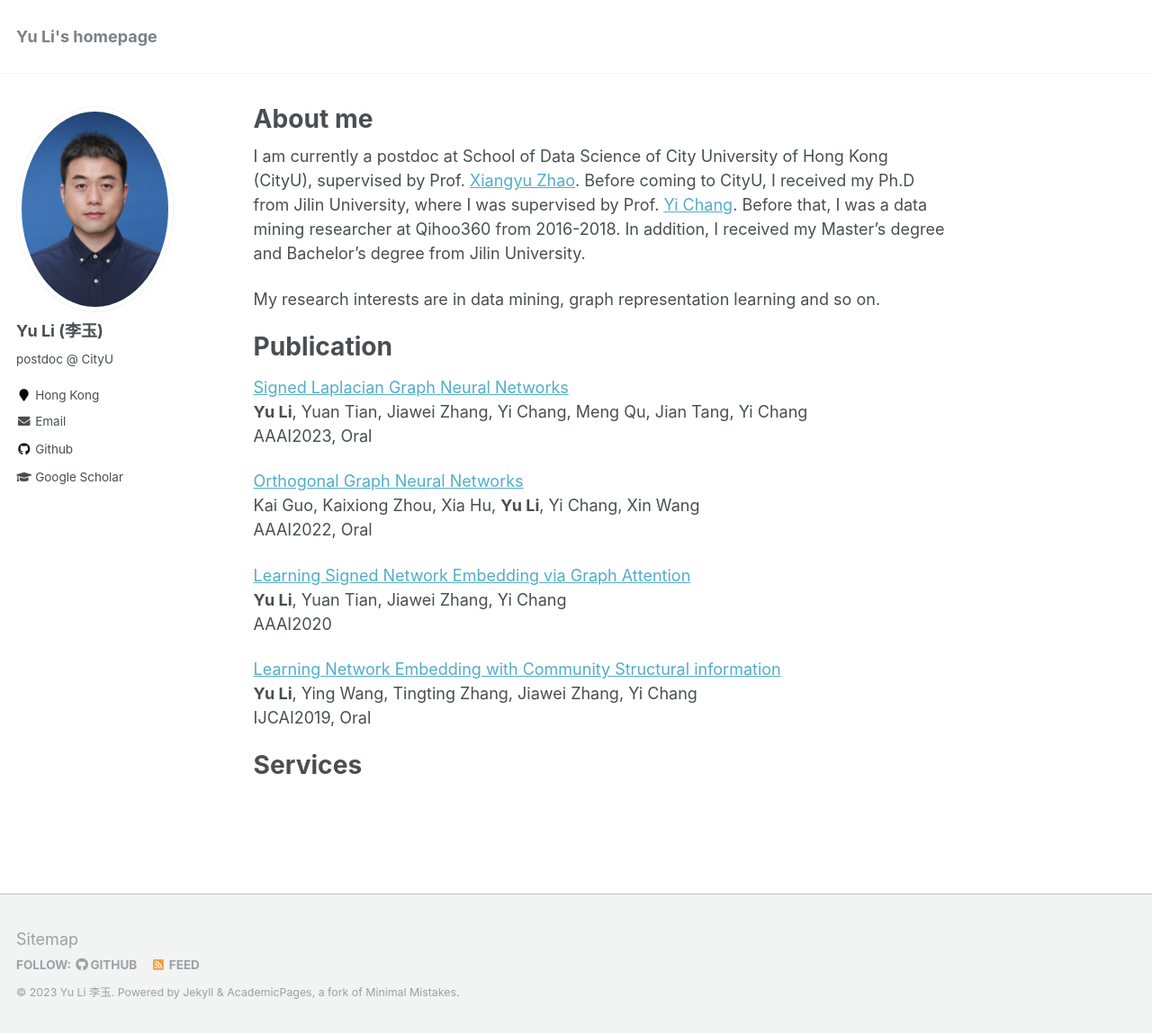
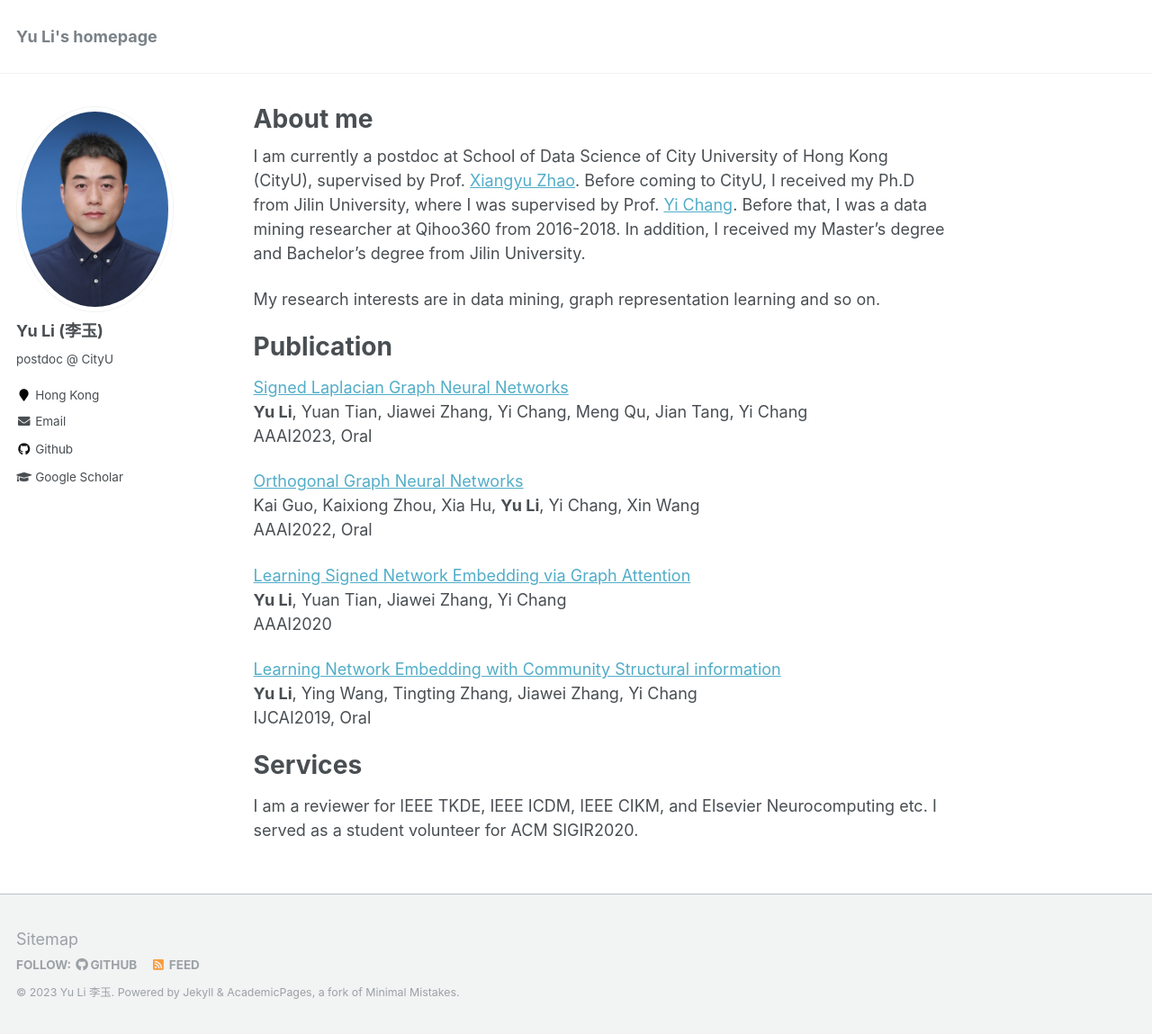
Before and after one commit to liyu1990/liyu1990.github.io, a Jekyll site: the page built from _pages/about.md, in a window 1280 px wide and 1149 px high. Shown: the whole window at 90% size. Built offline with Jekyll 4.4.1, drawn with Linux system fonts in a browser that asks for light colours.

Commit message:
Update about.md

```diff
--- a/_pages/about.md
+++ b/_pages/about.md
@@ -34,3 +34,4 @@ IJCAI2019, Oral
 
 Services
 ======
+I am a reviewer for IEEE TKDE, IEEE ICDM, IEEE CIKM, and Elsevier Neurocomputing etc. I served as a student volunteer for ACM SIGIR2020.
```
